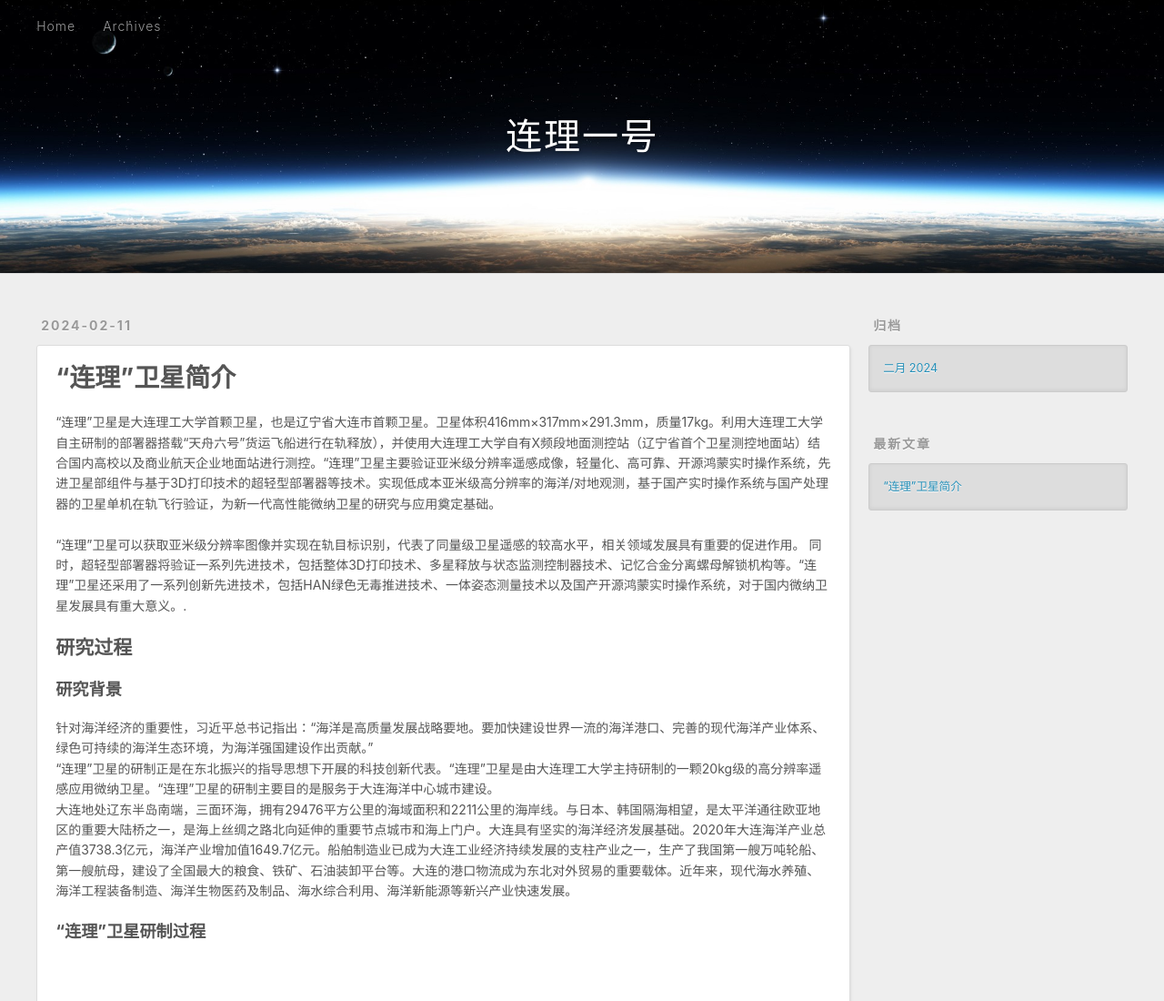
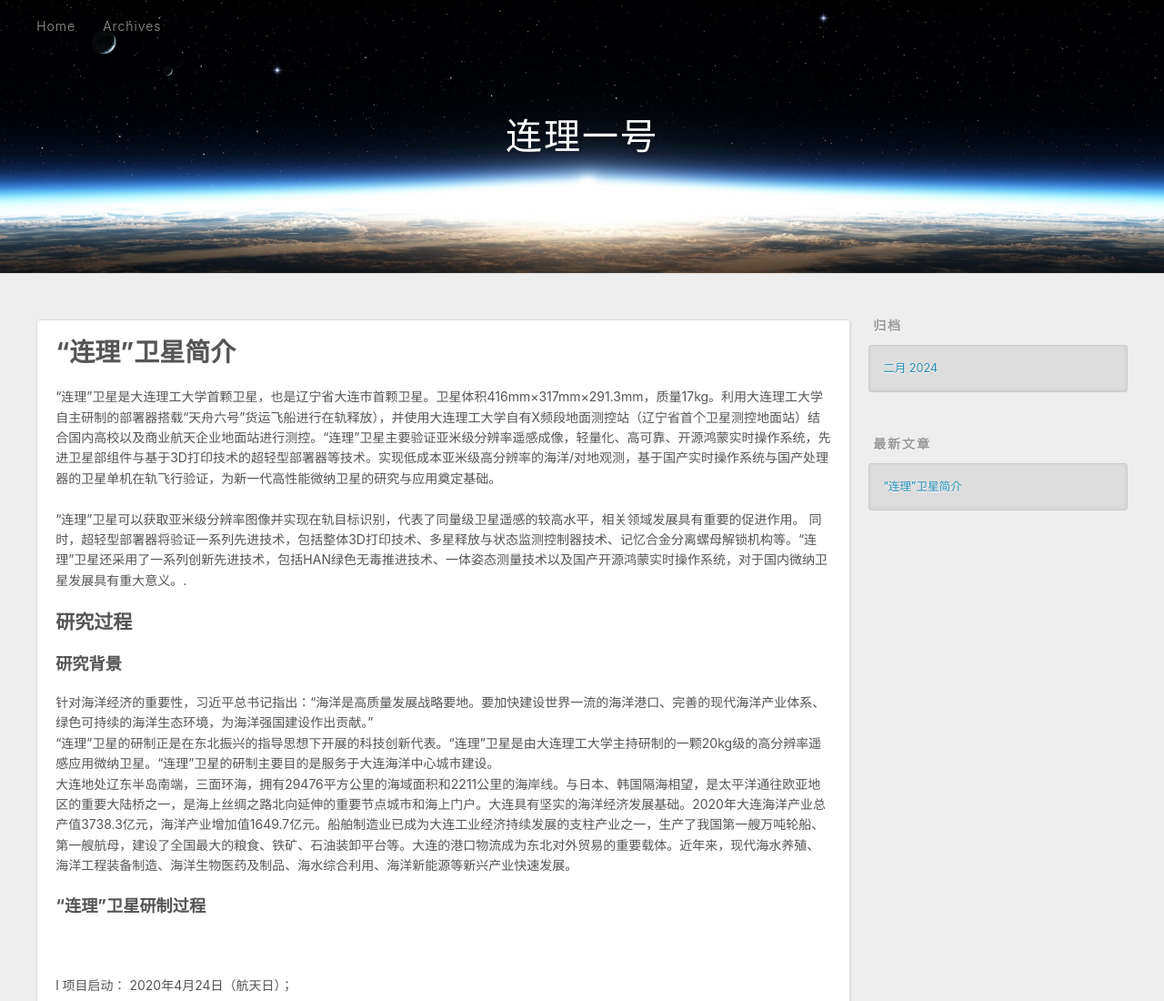
Before and after one commit to TSYMETYMATY/TSYMETYMATY.github.io, a plain HTML site: page index.html in a window 1280 px wide. Shown: the top 1100 px of the page at 91% size. Drawn offline with Linux system fonts and the light colour scheme.

Commit message:
Site updated: 2024-02-15 22:51:26

```diff
--- a/index.html
+++ b/index.html
@@ -71,9 +71,7 @@
 
     <article id="post-hello-world" class="h-entry article article-type-post" itemprop="blogPost" itemscope itemtype="https://schema.org/BlogPosting">
   <div class="article-meta">
-    <a href="/2024/02/11/hello-world/" class="article-date">
-  <time class="dt-published" datetime="2024-02-11T05:08:29.613Z" itemprop="datePublished">2024-02-11</time>
-</a>
+
 
   </div>
   <div class="article-inner">
```
